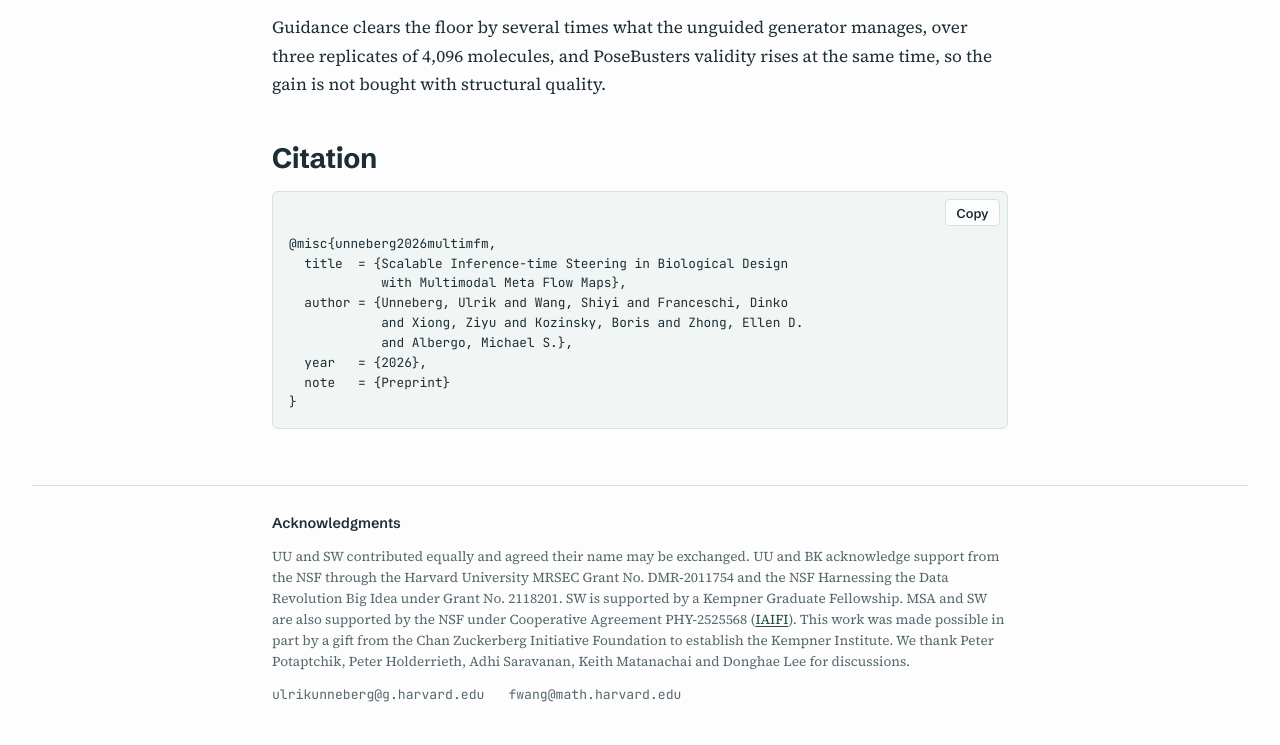
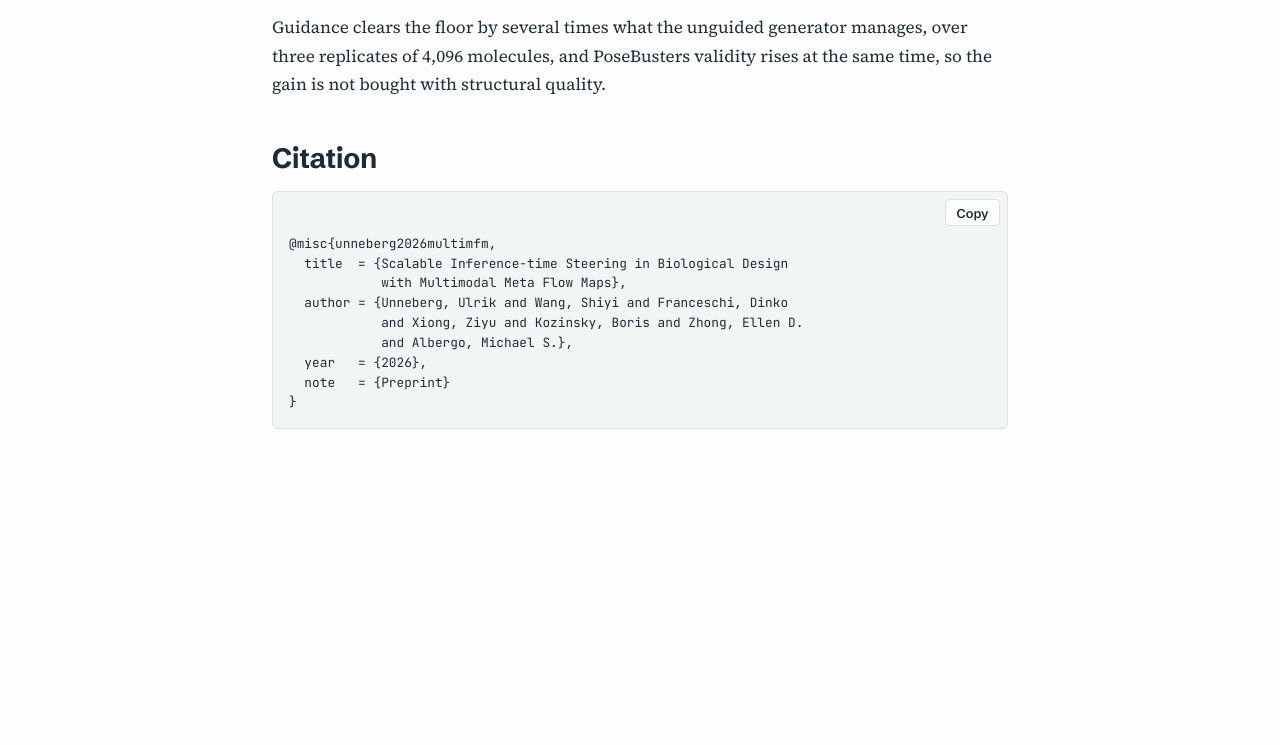
Before and after one commit to shiyiwang958/multimodal-meta-flow-maps, a plain HTML site: page index.html in a window 1280 px wide. Shown: the part 5392-6137 px from the top of the page. After the commit the page ends 5901 px from the top, so only its background shows below. Drawn offline with nearby package versions, Linux system fonts and the light colour scheme.

Commit message:
Remove the acknowledgments footer
The footer was also providing the page's bottom spacing, so give main an
explicit padding-bottom; without it the citation block ran flush to the
bottom edge.

Co-Authored-By: Claude Opus 5 <noreply@anthropic.com>

```diff
--- a/index.html
+++ b/index.html
@@ -105,6 +105,7 @@ a:hover { text-decoration-thickness: 2px; }
 /* one column for everything */
 .col { max-width: var(--col); margin-inline: auto; width: 100%; }
 section { padding-block: 2.75rem 0; }
+main { display: block; padding-bottom: clamp(3rem, 7vw, 5rem); }
 .stack { display: flex; flex-direction: column; gap: 1rem; }
 .stack > * { margin: 0; min-width: 0; }
 
@@ -376,14 +377,6 @@ footer h3 { font-size: 0.9rem; }
 
 </main>
 
-<footer>
-  <div class="col">
-    <h3>Acknowledgments</h3>
-    <p>UU and SW contributed equally and agreed their name may be exchanged. UU and BK acknowledge support from the NSF through the Harvard University MRSEC Grant No. DMR-2011754 and the NSF Harnessing the Data Revolution Big Idea under Grant No. 2118201. SW is supported by a Kempner Graduate Fellowship. MSA and SW are also supported by the NSF under Cooperative Agreement PHY-2525568 (<a href="http://iaifi.org/" rel="noopener">IAIFI</a>). This work was made possible in part by a gift from the Chan Zuckerberg Initiative Foundation to establish the Kempner Institute. We thank Peter Potaptchik, Peter Holderrieth, Adhi Saravanan, Keith Matanachai and Donghae Lee for discussions.</p>
-    <p class="contact"><span>ulrikunneberg@g.harvard.edu</span><span>fwang@math.harvard.edu</span></p>
-  </div>
-</footer>
-
 <script defer src="https://cdn.jsdelivr.net/npm/katex@0.16.9/dist/katex.min.js" integrity="sha384-XjKyOOlGwcjNTAIQHIpgOno0Hl1YQqzUOEleOLALmuqehneUG+vnGctmUb0ZY0l8" crossorigin="anonymous"></script>
 <script defer src="https://cdn.jsdelivr.net/npm/katex@0.16.9/dist/contrib/auto-render.min.js" integrity="sha384-+VBxd3r6XgURycqtZ117nYw44OOcIax56Z4dCRWbxyPt0Koah1uHoK0o4+/RRE05" crossorigin="anonymous"></script>
 <script>
```
